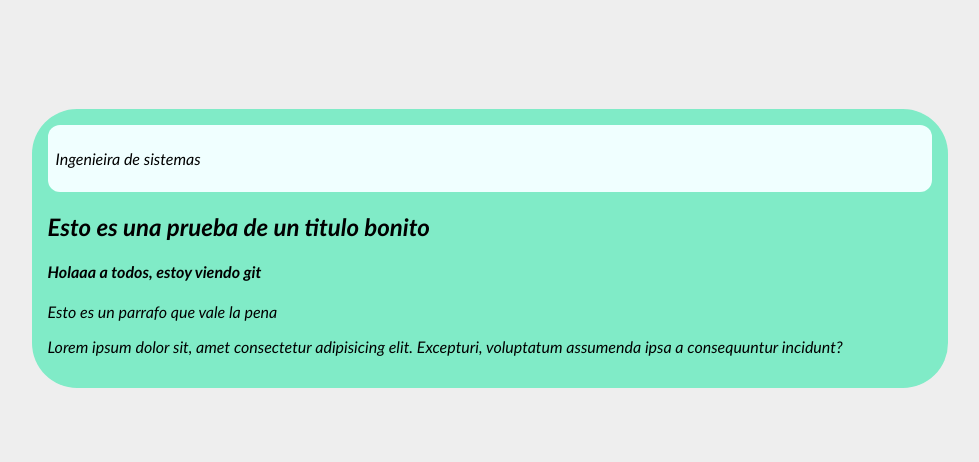
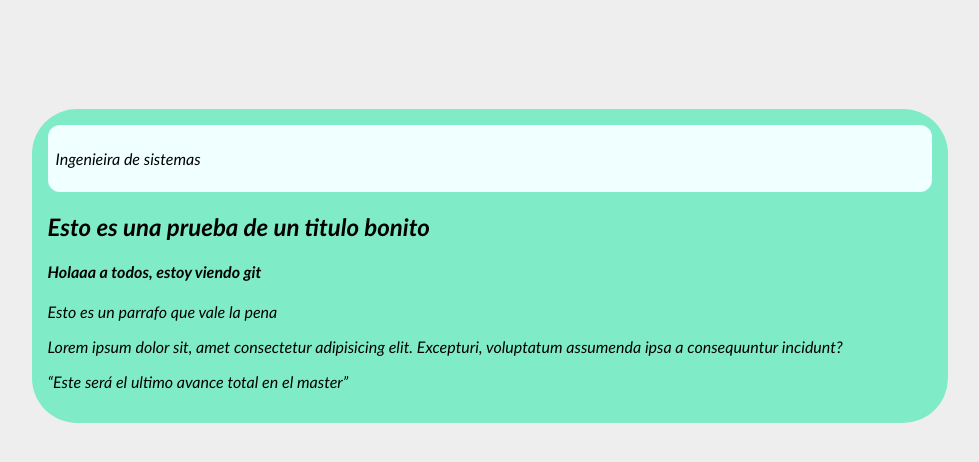
Before and after one commit to FelipeSanchezS/PruebaGit, a plain HTML site: page index.html in a window 1280 px wide. Shown: the whole page, without its empty margins (150-1129 px from the left). Drawn offline with Linux system fonts and the light colour scheme.

Commit message:
Ultima modificación al master

```diff
--- a/index.html
+++ b/index.html
@@ -15,6 +15,7 @@
         <h4>Holaaa a todos, estoy viendo git</h4>
         <p>Esto es un parrafo que vale la pena</p>
         <p>Lorem ipsum dolor sit, amet consectetur adipisicing elit. Excepturi, voluptatum assumenda ipsa a consequuntur incidunt?</p>
+        <p><q>Este será el ultimo avance total en el master</q></p>
 
     </div>
 
```
